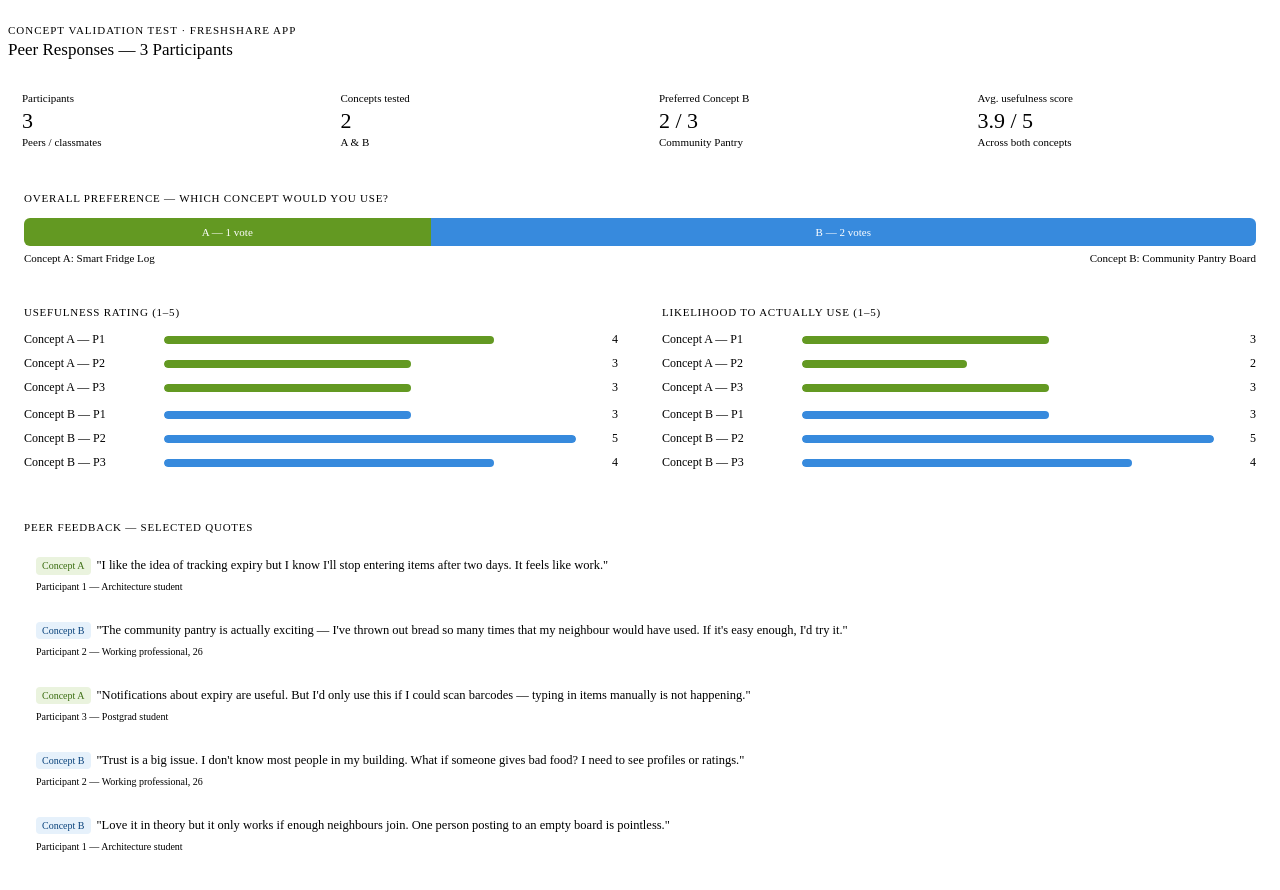
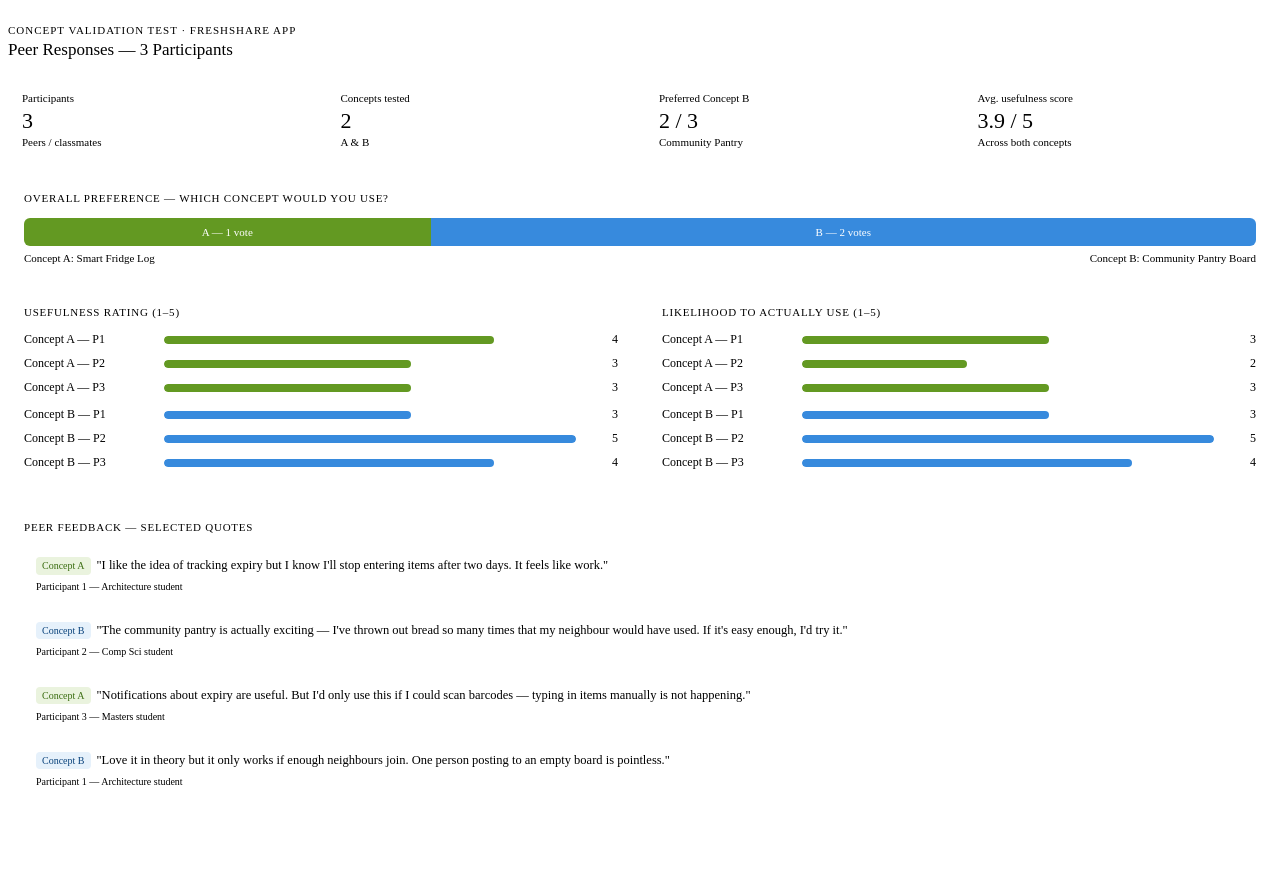
Before and after one commit to GuyofBlueCity/Design-Thinking, a plain HTML site: page index.html in a window 1280 px wide. After the commit the page ends 851 px from the top, so only its background shows below. Drawn offline with Linux system fonts and the light colour scheme.

Commit message:
Update index.html

```diff
--- a/index.html
+++ b/index.html
@@ -146,15 +146,11 @@
       </div>
       <div class="quote">
         <span class="qtag b">Concept B</span>"The community pantry is actually exciting — I've thrown out bread so many times that my neighbour would have used. If it's easy enough, I'd try it."
-        <div class="q-name">Participant 2 — Working professional, 26</div>
+        <div class="q-name">Participant 2 — Comp Sci student</div>
       </div>
       <div class="quote">
         <span class="qtag a">Concept A</span>"Notifications about expiry are useful. But I'd only use this if I could scan barcodes — typing in items manually is not happening."
-        <div class="q-name">Participant 3 — Postgrad student</div>
-      </div>
-      <div class="quote">
-        <span class="qtag b">Concept B</span>"Trust is a big issue. I don't know most people in my building. What if someone gives bad food? I need to see profiles or ratings."
-        <div class="q-name">Participant 2 — Working professional, 26</div>
+        <div class="q-name">Participant 3 — Masters student</div>
       </div>
       <div class="quote">
         <span class="qtag b">Concept B</span>"Love it in theory but it only works if enough neighbours join. One person posting to an empty board is pointless."
```
